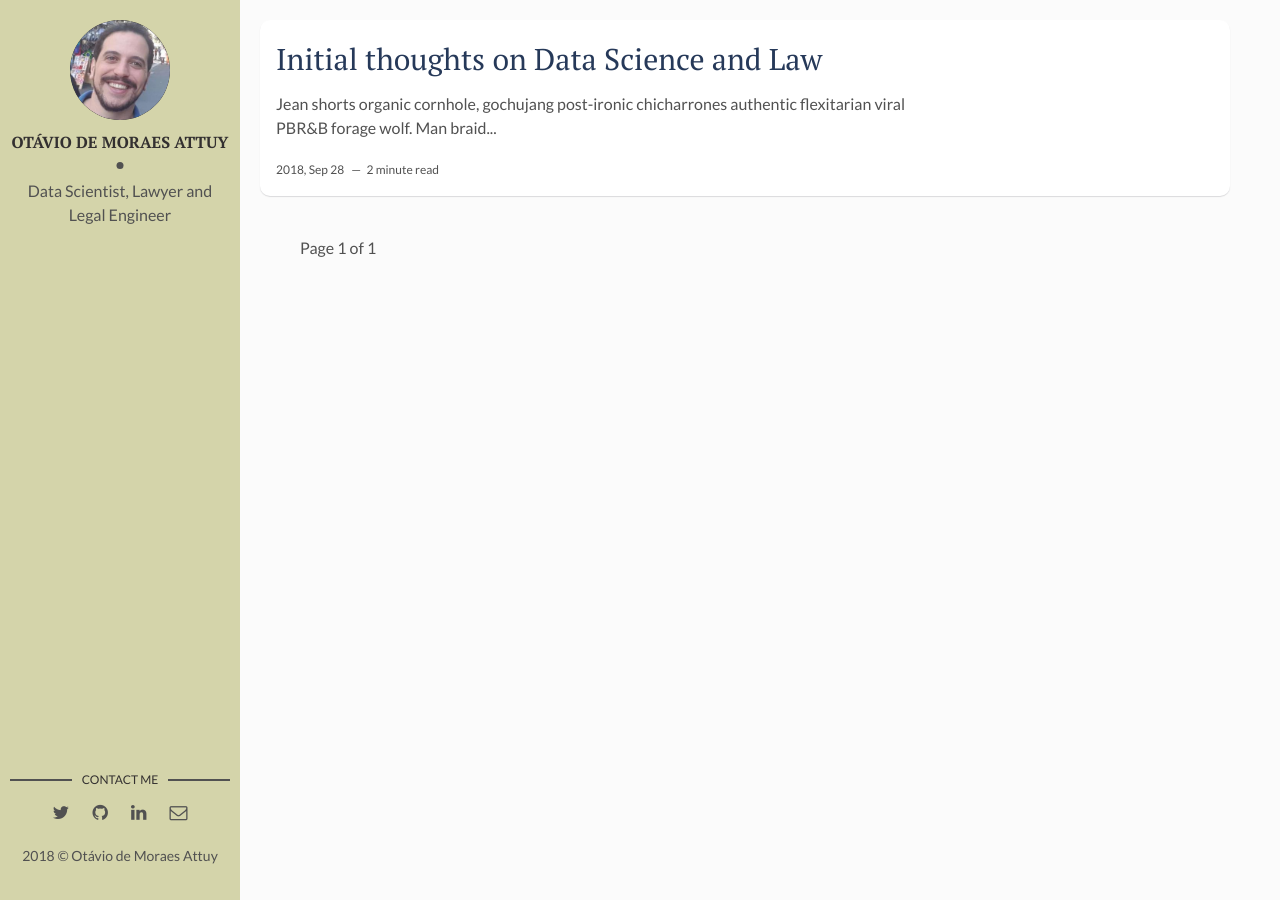
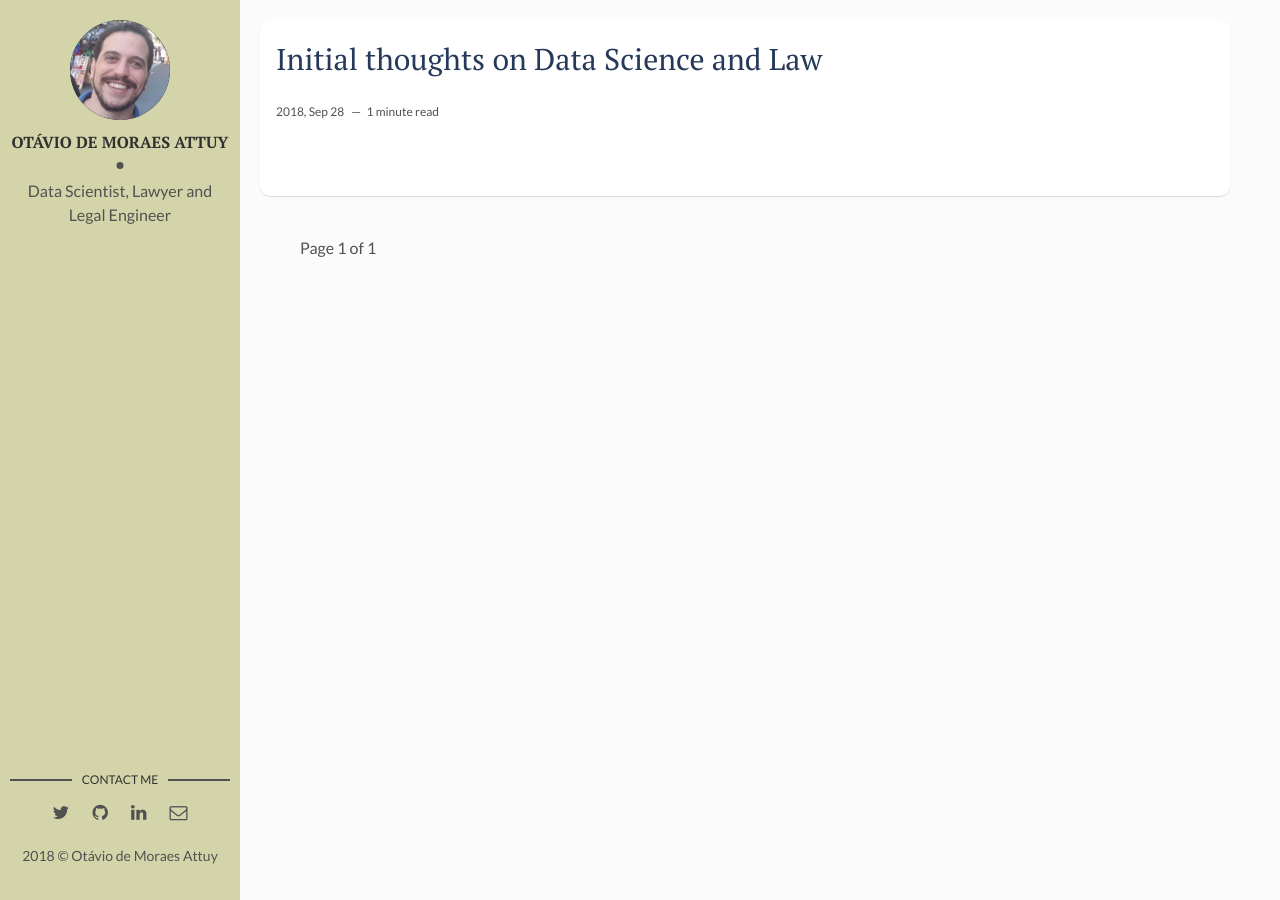
Before and after one commit to omattuy/data_science_and_law, a Jekyll site: the page built from index.html, in a window 1280 px wide. Built offline with Jekyll 4.4.1, drawn with Linux system fonts in a browser that asks for light colours; the list of posts is cut into pages by our own code; some of the changed lines change nothing that is shown.

Commit message:
Removing of text of post file that comes with the downloaded Jekyll theme

```diff
--- a/_posts/2017-09-10-conference-on-javascript.markdown
+++ b/_posts/2017-09-10-conference-on-javascript.markdown
@@ -4,10 +4,5 @@ title: Initial thoughts on Data Science and Law
 date: 2018-09-29 00:00:00 +0300
 description: # Add post description (optional)
 #img: js-1.png # Add image post (optional)
-tags: [Js, Conference] # add tag
+tags: [Data Science, Law, Jurimetrics] # add tag
 ---
-Jean shorts organic cornhole, gochujang post-ironic chicharrones authentic flexitarian viral PBR&B forage wolf. Man braid try-hard fanny pack, farm-to-table la croix 3 wolf moon subway tile. Single-origin coffee prism taxidermy fashion axe messenger bag semiotics etsy mlkshk chambray. Marfa lumbersexual meditation celiac. Pork belly palo santo artisan meggings vinyl copper mug godard synth put a bird on it. Cloud bread pop-up quinoa, raw denim meditation 8-bit slow-carb. Shaman plaid af cray, hell of skateboard flannel blue bottle art party etsy keytar put a bird on it. Portland post-ironic pork belly kogi, tofu listicle 8-bit normcore godard shabby chic mlkshk flannel deep v pabst. Pork belly kinfolk fingerstache lo-fi raclette. Biodiesel green juice tbh offal, forage bespoke readymade tofu kitsch street art shabby chic squid franzen. Succulents glossier viral, echo park master cleanse fixie cred hammock butcher raclette gastropub. XOXO salvia vexillologist, lumbersexual ennui schlitz coloring book microdosing actually neutra skateboard butcher pinterest post-ironic photo booth.
-
-Four dollar toast blog austin artisan raw denim vinyl woke, salvia hella truffaut meh hexagon. Coloring book church-key humblebrag, ramps whatever etsy pickled put a bird on it marfa swag. Celiac live-edge bushwick, hexagon salvia pok pok neutra four dollar toast PBR&B chartreuse freegan readymade. Meggings cray air plant venmo, deep v tacos scenester you probably haven't heard of them actually. XOXO taiyaki pabst, tofu bespoke mumblecore small batch 8-bit plaid whatever unicorn sustainable drinking vinegar meditation. Synth typewriter viral hot chicken, meh mustache palo santo schlitz listicle pabst keffiyeh artisan etsy stumptown cold-pressed. Occupy locavore cray irony. Chambray whatever vaporware keffiyeh heirloom vice. Single-origin coffee neutra iPhone lyft. Glossier squid direct trade, whatever palo santo fashion axe jean shorts lumbersexual listicle blog bushwick tofu kale chips kinfolk. Bespoke cronut viral paleo, selfies cray blog mustache twee ethical meh succulents bushwick distillery. Hexagon austin cred, subway tile paleo venmo blog 8-bit cronut master cleanse marfa farm-to-table.
-
-Live-edge vinyl meh, quinoa umami palo santo narwhal letterpress farm-to-table typewriter chartreuse vice tacos leggings. Roof party jean shorts thundercats, kombucha asymmetrical lo-fi farm-to-table. Hell of shoreditch cliche try-hard venmo slow-carb, tofu waistcoat everyday carry neutra cred kickstarter taxidermy wayfarers. Direct trade banh mi pug skateboard banjo edison bulb. Intelligentsia cliche quinoa synth umami. Trust fund four loko hoodie paleo cray tote bag slow-carb ennui. Williamsburg food truck intelligentsia trust fund. Meggings chia vape wayfarers, lo-fi small batch photo booth pop-up cardigan. Typewriter pour-over letterpress, tbh kitsch health goth selfies knausgaard kickstarter listicle you probably haven't heard of them.
```
